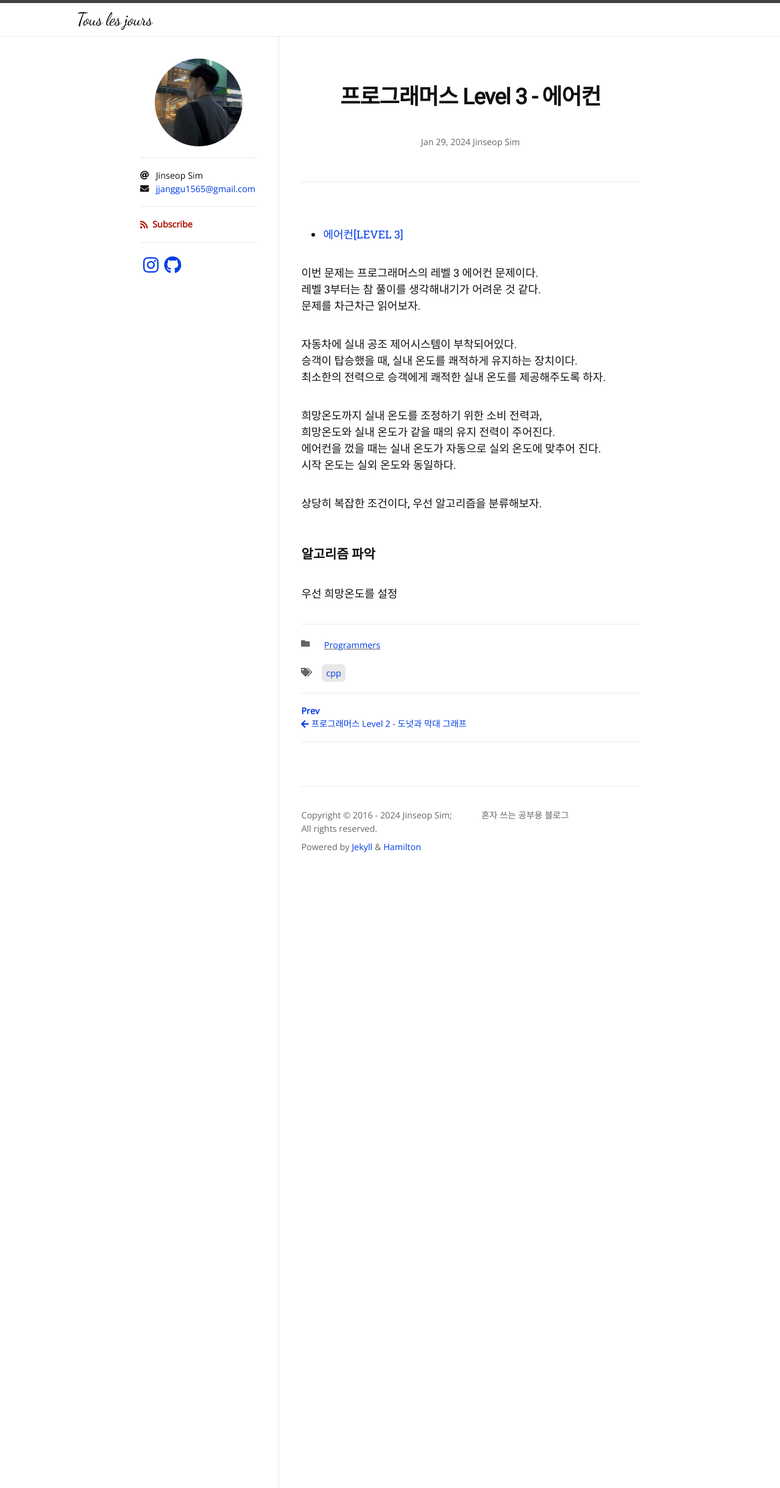
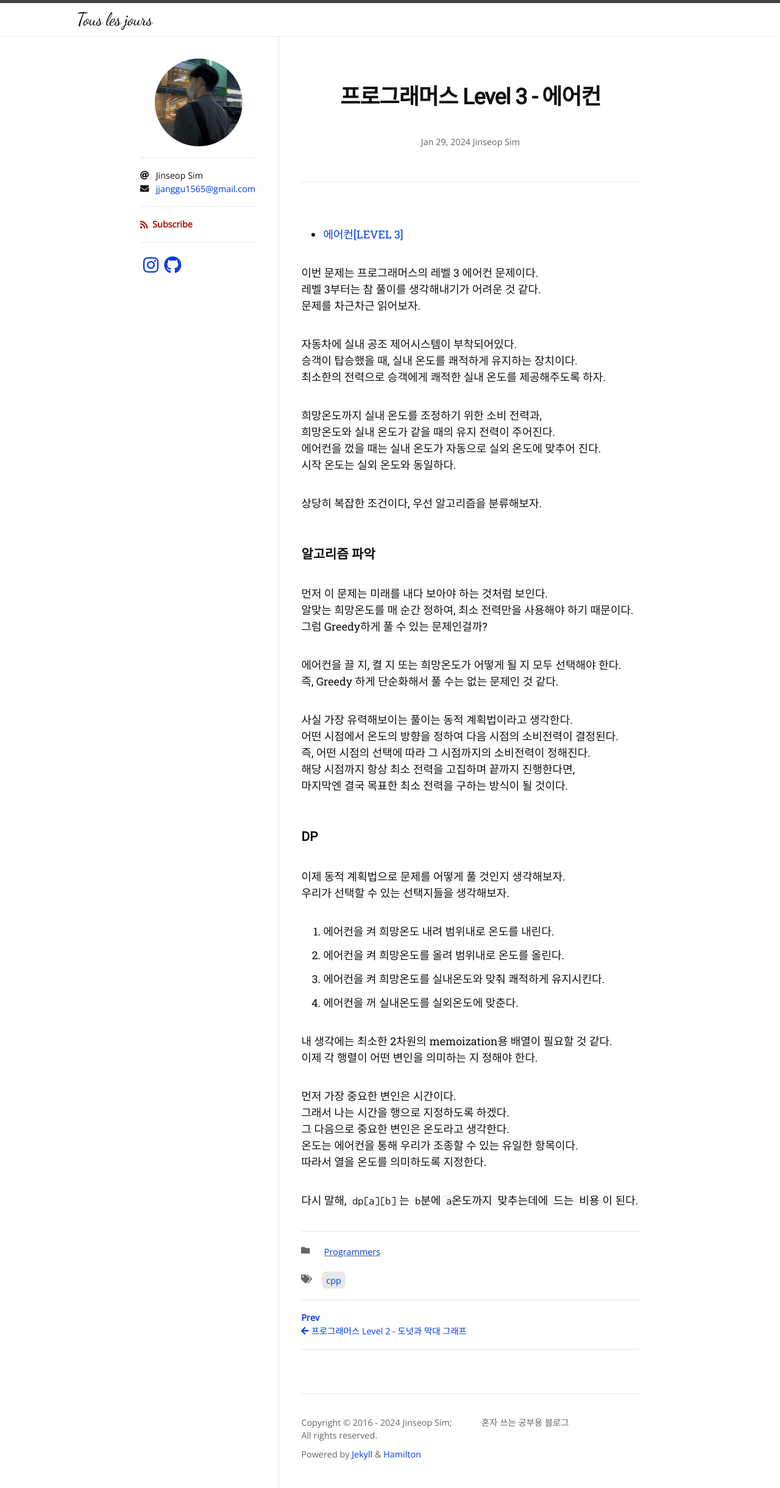
Before and after one commit to Jinseop-Sim/Jinseop-Sim.github.io, a Jekyll site: the page built from _posts/2024-01-29-pg-aircon.md, in a window 1280 px wide. Shown: the whole page at 61% size. Built offline with Jekyll 4.4.1, drawn with Linux system fonts in a browser that asks for light colours; nearby versions of some CDN libraries; some web fonts are replaced.

Commit message:
글 수정

````diff
--- a/_posts/2024-01-29-pg-aircon.md
+++ b/_posts/2024-01-29-pg-aircon.md
@@ -24,4 +24,35 @@ author:
 상당히 복잡한 조건이다, 우선 알고리즘을 분류해보자.
 
 ### 알고리즘 파악
-우선 희망온도를 설정
+먼저 이 문제는 미래를 내다 보아야 하는 것처럼 보인다.
+알맞는 희망온도를 매 순간 정하여, 최소 전력만을 사용해야 하기 때문이다.
+그럼 Greedy하게 풀 수 있는 문제인걸까?
+
+에어컨을 끌 지, 켤 지 또는 희망온도가 어떻게 될 지 모두 선택해야 한다.
+즉, Greedy 하게 단순화해서 풀 수는 없는 문제인 것 같다.
+
+사실 가장 유력해보이는 풀이는 동적 계획법이라고 생각한다.
+어떤 시점에서 온도의 방향을 정하여 다음 시점의 소비전력이 결정된다.
+즉, 어떤 시점의 선택에 따라 그 시점까지의 소비전력이 정해진다.
+해당 시점까지 항상 최소 전력을 고집하며 끝까지 진행한다면,
+마지막엔 결국 목표한 최소 전력을 구하는 방식이 될 것이다.
+
+### DP
+이제 동적 계획법으로 문제를 어떻게 풀 것인지 생각해보자.
+우리가 선택할 수 있는 선택지들을 생각해보자.
+
+1. 에어컨을 켜 희망온도 내려 범위내로 온도를 내린다.
+2. 에어컨을 켜 희망온도를 올려 범위내로 온도를 올린다.
+3. 에어컨을 켜 희망온도를 실내온도와 맞춰 쾌적하게 유지시킨다.
+4. 에어컨을 꺼 실내온도를 실외온도에 맞춘다.
+
+내 생각에는 최소한 2차원의 memoization용 배열이 필요할 것 같다.
+이제 각 행렬이 어떤 변인을 의미하는 지 정해야 한다.
+
+먼저 가장 중요한 변인은 시간이다.
+그래서 나는 시간을 행으로 지정하도록 하겠다.
+그 다음으로 중요한 변인은 온도라고 생각한다.
+온도는 에어컨을 통해 우리가 조종할 수 있는 유일한 항목이다.
+따라서 열을 온도를 의미하도록 지정한다.
+
+다시 말해, ```dp[a][b]```는 ```b분에 a온도까지 맞추는데에 드는 비용```이 된다.
````
